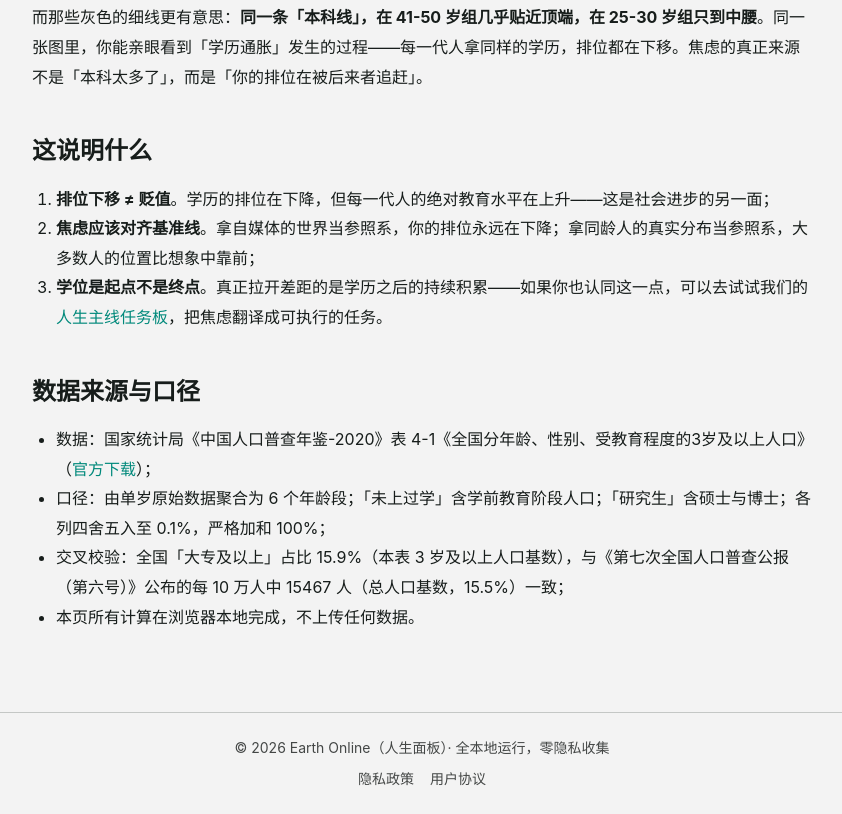
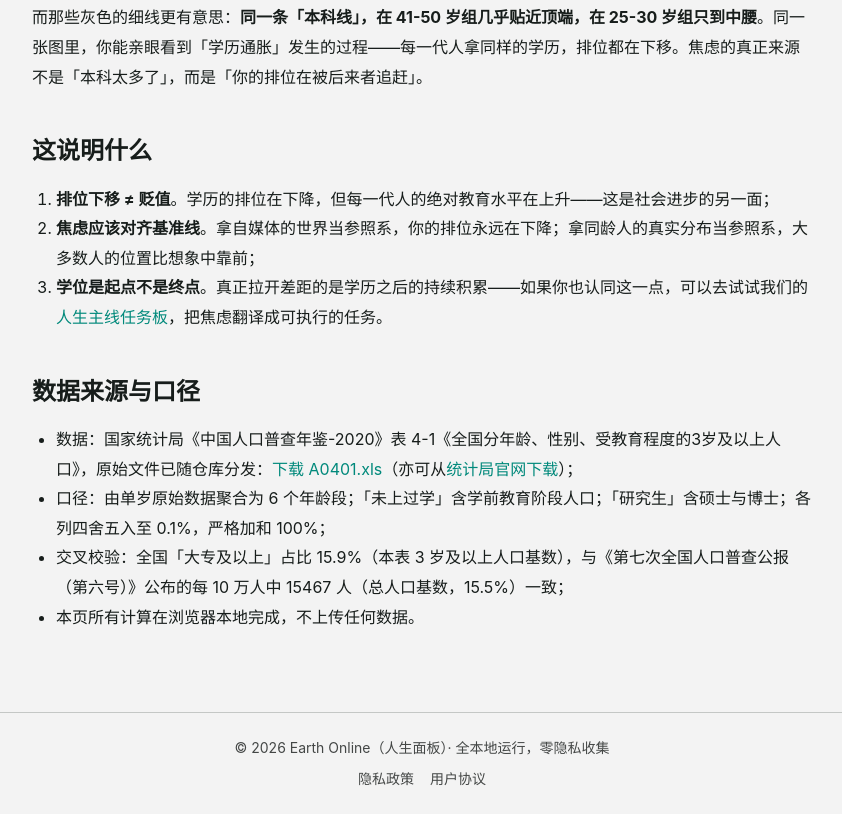
Before and after one commit to lanrengm/earth-online-metadata, an Astro site: page /earth-online-metadata/articles/education-percentile in a window 1280 px wide. Shown: the part 1552-2366 px from the top of the page, without its empty margins (218-1060 px from the left). Built offline with nearby package versions, Linux system fonts and the light colour scheme; Astro itself is replaced by a stand-in of ours.

Commit message:
feat(articles): 七普表4-1官方原文件随仓库分发（public/data/census2020），文章来源节加站内下载链接，smoke 补分发校验

```diff
--- a/src/content/articles/education-percentile.mdx
+++ b/src/content/articles/education-percentile.mdx
@@ -41,7 +41,7 @@ import { withBase } from '../../lib/paths.js';
 
 ## 数据来源与口径
 
-- 数据：国家统计局《中国人口普查年鉴-2020》表 4-1《全国分年龄、性别、受教育程度的3岁及以上人口》（[官方下载](https://www.stats.gov.cn/sj/pcsj/rkpc/7rp/zk/html/A0401.xls)）；
+- 数据：国家统计局《中国人口普查年鉴-2020》表 4-1《全国分年龄、性别、受教育程度的3岁及以上人口》，原始文件已随仓库分发：<a href={withBase('/data/census2020/A0401.xls')}>下载 A0401.xls</a>（亦可从[统计局官网下载](https://www.stats.gov.cn/sj/pcsj/rkpc/7rp/zk/html/A0401.xls)）；
 - 口径：由单岁原始数据聚合为 6 个年龄段；「未上过学」含学前教育阶段人口；「研究生」含硕士与博士；各列四舍五入至 0.1%，严格加和 100%；
 - 交叉校验：全国「大专及以上」占比 15.9%（本表 3 岁及以上人口基数），与《第七次全国人口普查公报（第六号）》公布的每 10 万人中 15467 人（总人口基数，15.5%）一致；
 - 本页所有计算在浏览器本地完成，不上传任何数据。
```
Also changed, not shown: tests/smoke.dist.test.js (+4 -0 lines), 1 other file.
